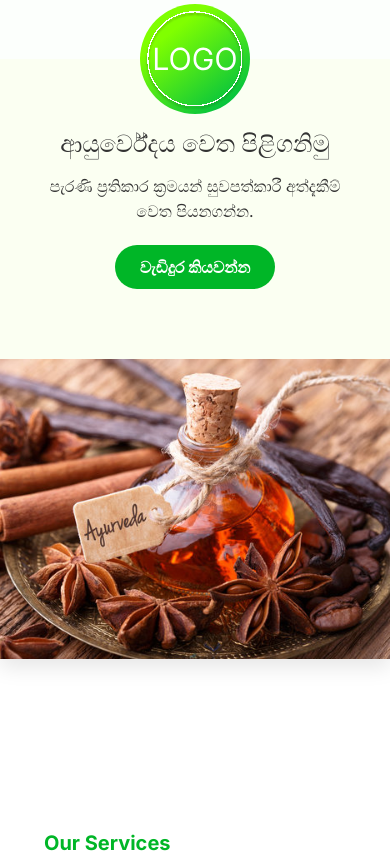
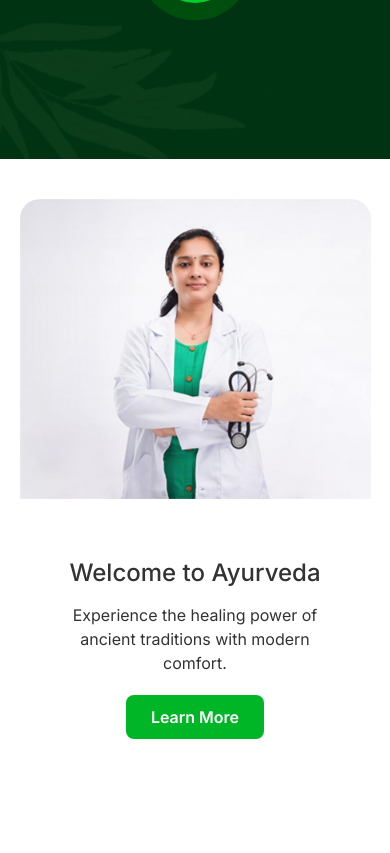
Before and after one commit to kasun-chamara/Ayur-wh, a React (Vite) app: page / in a window 390 px wide. Shown: the part 3180-4033 px from the top of the page. Built offline with nearby package versions, Linux system fonts and the light colour scheme.

Commit message:
Update 2.4

```diff
--- a/src/App.jsx
+++ b/src/App.jsx
@@ -13,6 +13,7 @@ import VideoSection from './components/VideoSection/VideoSection';
 import AyurServices from './components/AyurServices/AyurServices';
 import WhyChooseUs from './components/WhyChooseUs/WhyChooseUs';
 import Profile from './components/Profile/Profile';
+import FootereHeader from './components/FootereHeader/FootereHeader';
 
 
 
@@ -27,13 +28,17 @@ function App() {
       <Hero />
       <Call />
       <About />
+      <Features />
       <Profile />
+      <VideoSection />
       <AyurServices />
-      <VideoSection />
-      <Features />
+
+
 
       <WhyChooseUs />
-
+      {/* <Product /> */}
+      {/* <FootereHeader /> */}
+      <Footer />
 
      {/* <Rating />   */}
       {/* */}
@@ -44,9 +49,8 @@ function App() {
 
 
 
-      {/* <Product />  */}
       {/* <Testimonial />
-      <Footer />  */}
+       */}
     </>
   );
 }
--- a/src/components/Footer/Footer.css
+++ b/src/components/Footer/Footer.css
@@ -1,8 +1,9 @@
 .footer-section {
-    background: linear-gradient(135deg, #009835, #000000);
-    color: #ffffff;
+  background-color: #ededed49;
+  color: #333; /* Main text color */
   padding: 50px 20px;
   font-family: 'Inter', sans-serif;
+  border-top: #4c4c4c solid 1px;
 }
 
 .footer-container {
@@ -14,6 +15,7 @@
   margin: 0 auto;
   border-bottom: 1px solid #00b69240;
   padding-bottom: 30px;
+  color: #333; /* Container text */
 }
 
 .footer-about,
@@ -23,21 +25,46 @@
   min-width: 260px;
 }
 
+/* Section Headers */
 .footer-about h3,
 .footer-links h3,
 .footer-contact h3 {
   font-size: 1.6rem;
   margin-bottom: 15px;
-    color: #00b692;
+  color: #00ff77;
+  display: flex;
+  align-items: center;
 }
 
+/* Leaf Icon Styling */
+.leaf-icon {
+  color: #00ff77;
+  margin-right: 10px;
+  font-size: 1rem;
+  vertical-align: middle;
+  animation: leafPulse 3s infinite ease-in-out;
+}
+
+@keyframes leafPulse {
+  0%, 100% {
+    transform: scale(1);
+    opacity: 0.9;
+  }
+  50% {
+    transform: scale(1.2);
+    opacity: 1;
+  }
+}
+
+/* About and Contact Text */
 .footer-about p,
 .footer-contact p {
   font-size: 1rem;
   line-height: 1.8;
-    color: #e0e0e0;
+  color: #333; /* Updated */
 }
 
+/* Links Styling */
 .footer-links ul {
   list-style: none;
   padding: 0;
@@ -45,24 +72,29 @@
 
 .footer-links ul li {
   margin-bottom: 12px;
+  display: flex;
+  align-items: center;
 }
 
 .footer-links ul li a {
-    color: #ffffff;
+  color: #333; /* Updated */
   text-decoration: none;
   font-size: 1rem;
   transition: color 0.3s ease, padding-left 0.3s ease;
+  margin-left: 6px;
 }
 
 .footer-links ul li a:hover {
-    color: #00b692;
-    padding-left: 6px;
+  color: #00ff77;
+  padding-left: 10px;
 }
 
+/* Contact Details */
 .footer-contact p {
   margin-bottom: 10px;
 }
 
+/* Social Icons */
 .footer-social {
   margin-top: 15px;
 }
@@ -70,19 +102,20 @@
 .footer-social a {
   margin-right: 10px;
   display: inline-block;
-    color: #ffffff;
+  color: #333; /* Updated */
   font-size: 1.2rem;
   transition: transform 0.3s ease, color 0.3s ease;
 }
 
 .footer-social a:hover {
   transform: scale(1.2);
-    color: #00b692;
+  color: #00ff77;
 }
 
+/* Footer Bottom */
 .footer-bottom {
   text-align: center;
   margin-top: 30px;
   font-size: 0.9rem;
-    color: #aaaaaa;
+  color: #333; /* Updated */
 }
--- a/src/components/Footer/Footer.jsx
+++ b/src/components/Footer/Footer.jsx
@@ -1,11 +1,12 @@
 import React from 'react';
 import './Footer.css';
-import { FaFacebookF, FaInstagram, FaTwitter, FaYoutube } from 'react-icons/fa';
+import { FaFacebookF, FaInstagram, FaTwitter, FaYoutube, FaLeaf } from 'react-icons/fa';
 
 function Footer() {
   return (
     <footer className="footer-section">
       <div className="footer-container">
+        {/* About Section */}
         <div className="footer-about">
           <h3>About Us</h3>
           <p>
@@ -18,22 +19,28 @@ function Footer() {
             <a href="#"><FaYoutube /></a>
           </div>
         </div>
+
+        {/* Quick Links Section */}
         <div className="footer-links">
           <h3>Quick Links</h3>
           <ul>
-            <li><a href="#about">About</a></li>
-            <li><a href="#services">Services</a></li>
-            <li><a href="#products">Products</a></li>
-            <li><a href="#contact">Contact</a></li>
+            <li><FaLeaf className="leaf-icon" /><a href="#about">About</a></li>
+            <li><FaLeaf className="leaf-icon" /><a href="#services">Services</a></li>
+            <li><FaLeaf className="leaf-icon" /><a href="#products">Products</a></li>
+            <li><FaLeaf className="leaf-icon" /><a href="#contact">Contact</a></li>
           </ul>
         </div>
+
+        {/* Contact Section with Leaf Icon */}
         <div className="footer-contact">
           <h3>Contact Us</h3>
-          <p>Email: support@ayurveda.com</p>
-          <p>Phone: +1 234 567 890</p>
-          <p>Address: 123 Ayurvedic Lane, Wellness City</p>
+          <p><FaLeaf className="leaf-icon" /> Email: support@ayurveda.com</p>
+          <p><FaLeaf className="leaf-icon" /> Phone: +1 234 567 890</p>
+          <p><FaLeaf className="leaf-icon" /> Address: 123 Ayurvedic Lane, Wellness City</p>
         </div>
       </div>
+
+      {/* Bottom Copyright */}
       <div className="footer-bottom">
         <p>&copy; 2025 Ayurveda. All Rights Reserved.</p>
       </div>
--- /dev/null
+++ b/src/components/FootereHeader/FootereHeader.css
@@ -0,0 +1,7 @@
+.footer-header-bar {
+    width: 100%;
+    height:150px;
+    background-color: rgb(33, 255, 92);/* Customize gradient */
+
+    box-shadow: 0 4px 10px rgba(0, 0, 0, 0.2);
+  }
--- /dev/null
+++ b/src/components/FootereHeader/FootereHeader.jsx
@@ -0,0 +1,12 @@
+import React from 'react';
+import './FootereHeader.css';
+
+function FootereHeader() {
+  return (
+    <div className="footer-header-bar">
+      {/* You can add decorative content or just keep it as a design element */}
+    </div>
+  );
+}
+
+export default FootereHeader;
--- a/src/components/Profile/Profile.css
+++ b/src/components/Profile/Profile.css
@@ -2,51 +2,59 @@
     display: grid;
     grid-template-columns: 1fr 1fr;
     grid-template-rows: 1fr 1fr;
-    width: 100%;
+    width: 1300px;
     height: 1000px;
+    margin: 40px auto;
+    border-radius: 20px;
     overflow: hidden;
-    box-shadow: 0 8px 20px rgba(0, 0, 0, 0.1);
-    margin-top: 60px;
-    margin-bottom: 100px;
-    position: relative; /* Needed to position center SVG */
+    position: relative;
   }
 
   .grid-box {
     width: 100%;
-    height: 100%;
+    height: auto;
     background-size: cover;
     background-position: center;
     position: relative;
     display: flex;
-    justify-content: flex-start;
+    justify-content: center;
     align-items: center;
-    padding: 40px;
+    padding: 30px;
     box-sizing: border-box;
+    opacity: 0; /* Initially hidden */
+    transform: translateY(30px); /* Start with a slight downward translation */
+    transition: transform 0.5s ease, opacity 0.5s ease;
   }
 
-  /* Background Images */
+  /* Images */
   .box1 {
     background-image: url('../../assets/top-banner.jpg');
+    border-top-left-radius: 50px;
   }
 
   .box2 {
-    background-color: #fcfffc;
+    background-color: #ffffff;
+    border-top-right-radius: 20px;
   }
 
   .box3 {
-    background-color: #fbfff1e2;
+    background-color: #ffffff;
+    border-bottom-left-radius: 20px;
+    text-align: start;
   }
 
   .box4 {
     background-image: url('../../assets/green-bg.jpg');
+    border-bottom-right-radius: 50px;
   }
 
   /* Content Styling */
   .content {
+    text-align: center;
     max-width: 90%;
-    text-align: left;
   }
 
+  /* Dark text style */
   .dark-text {
     color: #333;
   }
@@ -59,17 +67,17 @@
   .content p {
     font-size: 1.1rem;
     margin-bottom: 20px;
-    line-height: 1.6;
+    line-height: 1.5;
   }
 
-  /* Button Styling */
+  /* Unique Button */
   .unique-btn {
     padding: 10px 25px;
     background-color: #00b627;
     color: white;
     border: none;
-    border-radius: 30px;
-    font-weight: bold;
+    border-radius: 8px;
+    font-weight: 600;
     cursor: pointer;
     transition: background-color 0.3s ease;
   }
@@ -78,37 +86,83 @@
     background-color: #388e3c;
   }
 
-  /* Center SVG Styling */
-  .center-svg {
-    position: absolute;
-    top: 50%;
-    left: 50%;
-    transform: translate(-50%, -50%);
-    width: 200px;
-    height: auto;
-    z-index: 10;
-    pointer-events: none;
+  /* Animations */
+  @keyframes slideFromLeft {
+    0% {
+      transform: translateX(-100%);
+      opacity: 0;
+    }
+    100% {
+      transform: translateX(0);
+      opacity: 1;
+    }
   }
 
-  /* Responsive Design */
+  @keyframes slideFromRight {
+    0% {
+      transform: translateX(100%);
+      opacity: 0;
+    }
+    100% {
+      transform: translateX(0);
+      opacity: 1;
+    }
+  }
+
+  @keyframes fadeInUp {
+    0% {
+      transform: translateY(30px);
+      opacity: 0;
+    }
+    100% {
+      transform: translateY(0);
+      opacity: 1;
+    }
+  }
+
+  /* Box 1 - Slide from left */
+  .box1 {
+    animation: slideFromLeft 0.7s ease-out forwards;
+  }
+
+  /* Box 4 - Slide from right */
+  .box4 {
+    animation: slideFromRight 0.7s ease-out forwards;
+  }
+
+  /* Box 2 - Fade-in from top */
+  .box2 {
+    animation: fadeInUp 1s ease-out 0.5s forwards;
+  }
+
+  /* Box 3 - Fade-in from bottom */
+  .box3 {
+    animation: fadeInUp 1s ease-out 0.7s forwards;
+  }
+
+  /* Responsive */
   @media (max-width: 768px) {
     .profile-grid-container {
       grid-template-columns: 1fr;
       grid-template-rows: auto;
+      width: 90%;
       height: auto;
     }
 
     .grid-box {
       height: 300px;
+      border-radius: 0 !important;
       flex-direction: column;
-      justify-content: center;
-      align-items: center;
-      text-align: center;
     }
 
-    .content {
-      text-align: center;
-      max-width: 100%;
+    .grid-box:first-child {
+      border-top-left-radius: 20px;
+      border-top-right-radius: 20px;
+    }
+
+    .grid-box:last-child {
+      border-bottom-left-radius: 20px;
+      border-bottom-right-radius: 20px;
     }
 
     .content h2 {
@@ -118,8 +172,4 @@
     .content p {
       font-size: 1rem;
     }
-
-    .center-svg {
-      width: 110px;
-    }
   }
--- a/src/components/Profile/Profile.jsx
+++ b/src/components/Profile/Profile.jsx
@@ -1,22 +1,24 @@
-import React from 'react';
+import React, { useEffect } from 'react';
 import './Profile.css';
-import MiddleLogo from '../../assets/MiddleLg.svg';
+import AOS from 'aos';
+import 'aos/dist/aos.css';
 
 const Profile = () => {
+  useEffect(() => {
+    AOS.init({ duration: 1000, once: true });
+  }, []);
+
   return (
     <div className="profile-grid-container">
-      {/* Center SVG Overlay */}
-      <img src={MiddleLogo} alt="Center Logo" className="center-svg" />
-
       {/* Top-left - image */}
-      <div className="grid-box box1"></div>
+      <div className="grid-box box1" data-aos="fade-right"></div>
 
       {/* Top-right - English content */}
       <div className="grid-box box2">
         <div className="content dark-text">
           <h2>Welcome to Ayurveda</h2>
           <p>Experience the healing power of ancient traditions with modern comfort.</p>
-          <button className="unique-btn">Learn More</button>
+          <button className="unique-btn ms-sm-0">Learn More</button>
         </div>
       </div>
 
@@ -25,12 +27,12 @@ const Profile = () => {
         <div className="content dark-text">
           <h2>ආයුර්වේදය වෙත පිළිගනිමු</h2>
           <p>පැරණි ප්‍රතිකාර ක්‍රමයන් සුවපත්කාරී අත්දැකීම් වෙත පියනගන්න.</p>
-          <button className="unique-btn">වැඩිදුර කියවන්න</button>
+          <button className="unique-btn ms-sm-0">වැඩිදුර කියවන්න</button>
         </div>
       </div>
 
       {/* Bottom-right - image */}
-      <div className="grid-box box4"></div>
+      <div className="grid-box box4" data-aos="fade-left"></div>
     </div>
   );
 };
```
Lines whose indentation alone changed are shown as unchanged.
